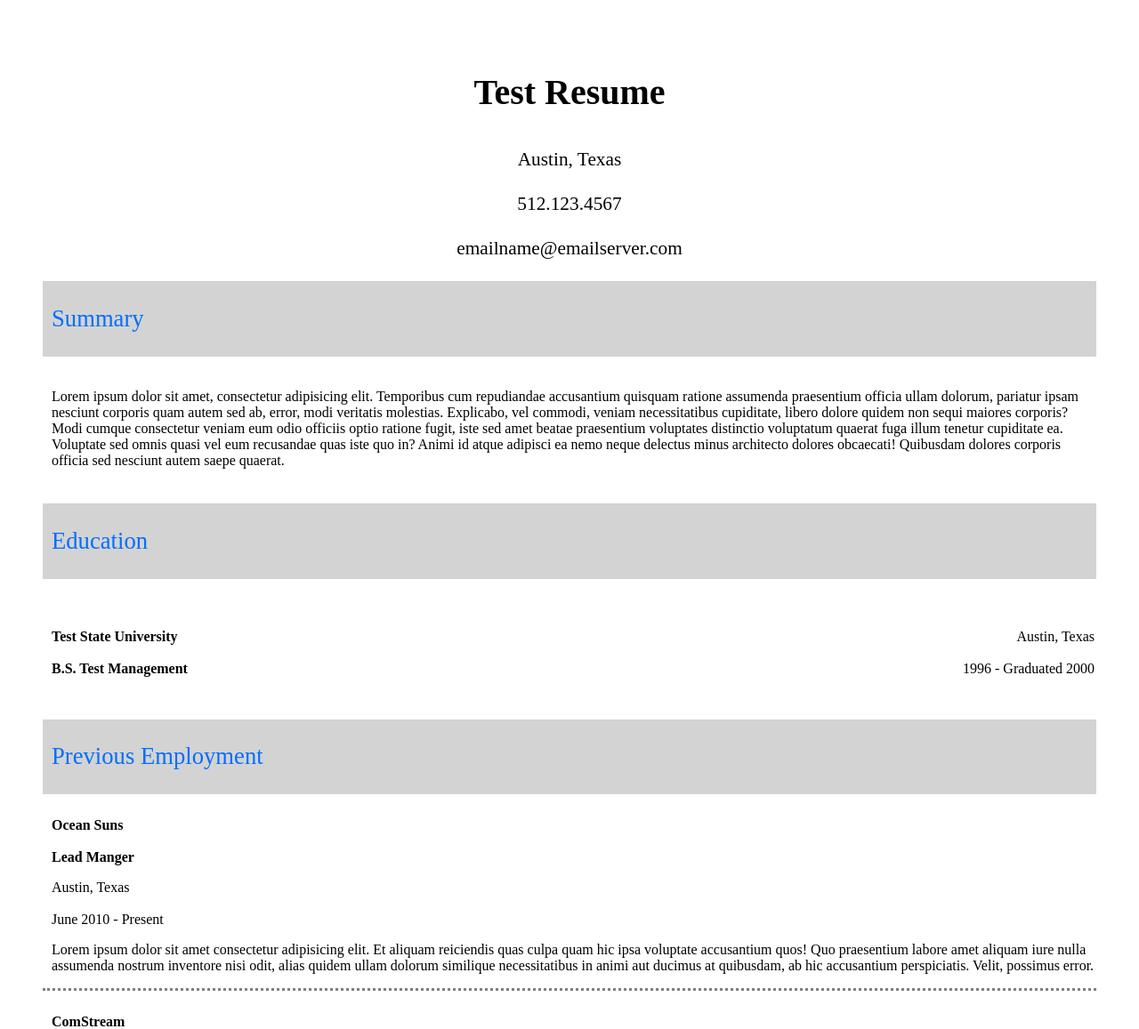
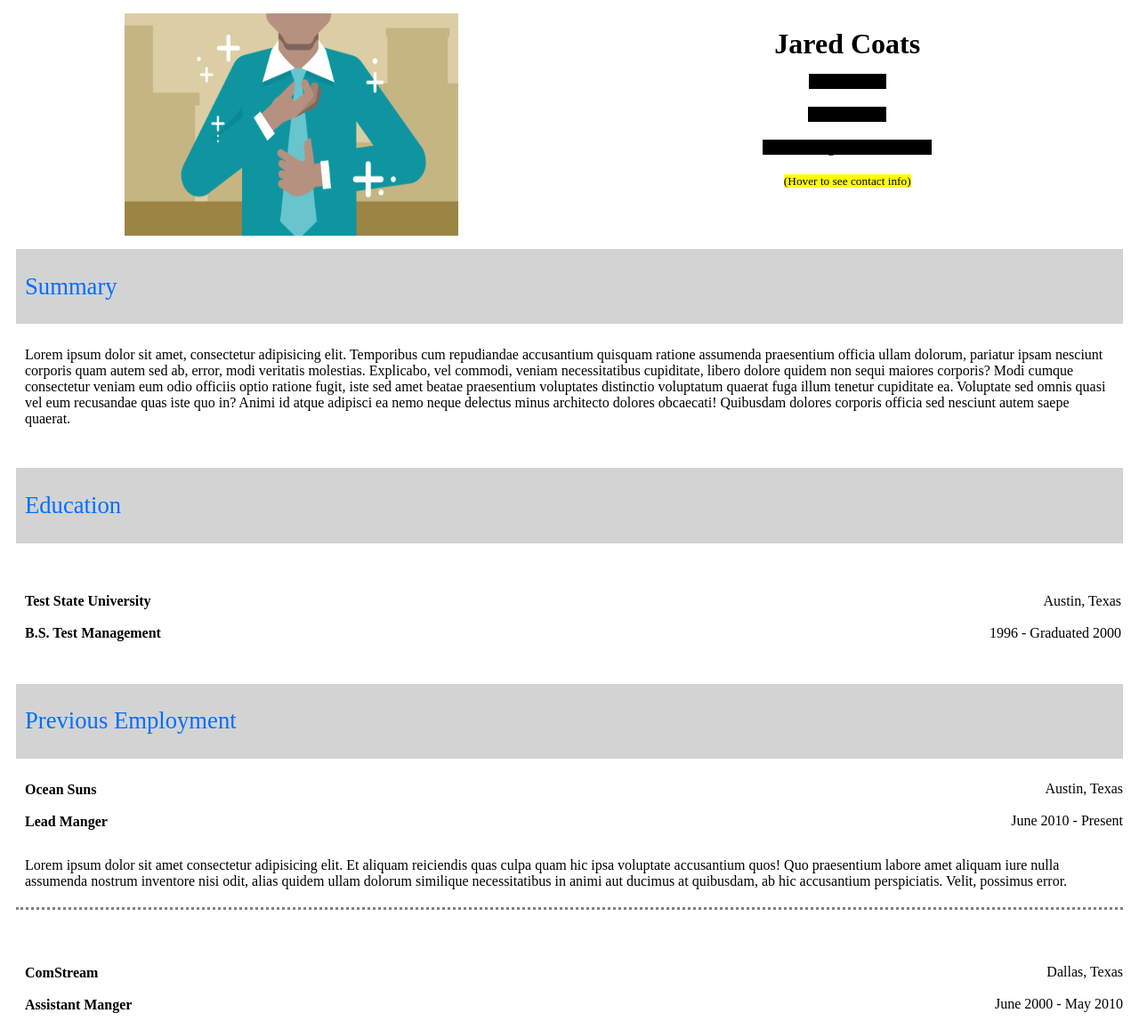
Before and after one commit to jared-coats24/ACA_web101_Jared_Coats, a plain HTML site: page myPortfolio/resume.html in a window 1280 px wide. Shown: the top 1157 px of the page at 89% size. Drawn offline with nearby package versions, Linux system fonts and the light colour scheme.

Commit message:
resume animation additions

```diff
--- a/myPortfolio/resume-style.css
+++ b/myPortfolio/resume-style.css
@@ -1,7 +1,7 @@
 body{
 }
 .grid-container {
-    margin: 40px;
+    margin: 10px;
     display: grid;
     grid-template-columns: 1fr;
     grid-template-rows: 1.25fr 0.25fr 0.75fr 0.25fr 0.5fr 0.25fr 1fr 1fr;
@@ -16,22 +16,62 @@ body{
       "employmentOceanSuns"
       "employmentComStream";
   }
+
   .header {
     grid-area: header;
     text-align: center;
+    display: grid;
+    grid-template-columns: 0.5fr 0.5fr;
+    grid-template-rows: 1fr;
+    gap: 0px 5px;
+    grid-template-areas:
+      "header-img header-text";
   }
+
+  .header-img {
+    grid-area: header-img;
+    height: 250px;
+    width: 375px;
+    margin: 5px;
+    background-color: white;
+    /* position: fixed; */
+  }
+
+img:hover {
+  opacity: 0;
+  }
+
+.header-text{
+    grid-area: header-text;
+  }
+
+h1:active {
+  animation: fade;
+}
+
+h1 span {
+    background-color: black;
+  }
+
+ h1 span:hover {
+    background-color: white;
+  }
+
   .summaryTitle {
     grid-area: summaryTitle;
     background-color: lightgray;
   }
+
   .summaryContent {
     grid-area: summaryContent;
-    padding-top: 20px;
+    padding: 10px;
   }
+
   .educationTitle {
     grid-area: educationTitle;
     background-color: lightgray;
   }
+
   .educationContent {
     grid-area: educationContent;
     padding-top: 40px;
@@ -42,20 +82,220 @@ body{
     grid-template-areas:
     "eduColumn1 eduColumn2";
   }
+
   .eduColumn1{
     grid-area: eduColumn1;
     text-align: left;
   }
+
   .eduColumn2{
     grid-area: eduColumn2;
     text-align: right;
   }
+
   .employmentTitle {
     grid-area: employmentTitle;
     background-color: lightgray;
   }
+
   .employmentOceanSuns {
     grid-area: employmentOceanSuns;
-    border-bottom: dotted grey;
-    padding-top: 10px;
   }
+
+  .employmentComStream {
+    grid-area: employmentComStream;
+  }
+
+  @media (min-width: 300px) {
+    .grid-container {
+      margin: 10px;
+      display: grid;
+      grid-template-columns: 1fr;
+      grid-template-rows: 1.25fr 0.15fr 0.5fr 0.15fr 0.40fr 0.15fr 0.5fr 0.5fr;
+      gap: 0px 0px;
+      grid-template-areas:
+        "header"
+        "summaryTitle"
+        "summaryContent"
+        "educationTitle"
+        "educationContent"
+        "employmentTitle"
+        "employmentOceanSuns"
+        "employmentComStream";
+    }
+
+    .header {
+      grid-area: header;
+      text-align: center;
+      display: grid;
+      grid-template-columns: 1fr;
+      grid-template-rows: 0.5 0.5fr;
+      gap: 0px 5px;
+      grid-template-areas:
+        "header-img"
+        "header-text";
+    }
+    .header-img {
+      grid-area: header-img;
+      height: 250px;
+      width: 375px;
+      display: block;
+      margin-left: auto;
+      margin-right: auto;
+    }
+
+    .header-img:hover {
+      color: red;
+    }
+
+    .header-text{
+      grid-area: header-text;
+    }
+    .summaryTitle {
+      grid-area: summaryTitle;
+      background-color: lightgray;
+    }
+
+    .summaryContent {
+      grid-area: summaryContent;
+      padding: 10px;
+    }
+
+    .educationTitle {
+      grid-area: educationTitle;
+      background-color: lightgray;
+    }
+
+    .educationContent {
+      grid-area: educationContent;
+      padding-top: 40px;
+      display: grid;
+      grid-template-columns: 1fr 1fr;
+      grid-template-rows: 1fr;
+      gap: 0px 0px;
+      grid-template-areas:
+      "eduColumn1 eduColumn2";
+    }
+
+    .eduColumn1{
+      grid-area: eduColumn1;
+      text-align: left;
+    }
+
+    .eduColumn2{
+      grid-area: eduColumn2;
+      text-align: right;
+    }
+
+    .employmentTitle {
+      grid-area: employmentTitle;
+      background-color: lightgray;
+    }
+
+    .employmentOceanSuns {
+      grid-area: employmentOceanSuns;
+    }
+
+    .employmentComStream {
+      grid-area: employmentComStream;
+    }
+
+}
+
+
+
+@media (min-width: 800px) {
+  .grid-container {
+    margin: 10px;
+    display: grid;
+    grid-template-columns: 1fr;
+    grid-template-rows: 1.25fr 0.25fr 0.75fr 0.25fr 0.5fr 0.25fr 1fr 1fr;
+    gap: 0px 0px;
+    grid-template-areas:
+      "header"
+      "summaryTitle"
+      "summaryContent"
+      "educationTitle"
+      "educationContent"
+      "employmentTitle"
+      "employmentOceanSuns"
+      "employmentComStream";
+  }
+
+  .header {
+    grid-area: header;
+    text-align: center;
+    display: grid;
+    grid-template-columns: 0.5fr 0.5fr;
+    grid-template-rows: 1fr;
+    gap: 0px 5px;
+    grid-template-areas:
+      "header-img header-text";
+  }
+  .header-img {
+    grid-area: header-img;
+    height: 250px;
+    width: 375px;
+    display: block;
+    margin-left: auto;
+    margin-right: auto;
+    padding-bottom: 10px;
+  }
+
+  .header-img:hover {
+    color: red;
+  }
+
+  .header-text{
+    grid-area: header-text;
+  }
+
+  .summaryTitle {
+    grid-area: summaryTitle;
+    background-color: lightgray;
+  }
+
+  .summaryContent {
+    grid-area: summaryContent;
+    padding: 10px;
+  }
+
+  .educationTitle {
+    grid-area: educationTitle;
+    background-color: lightgray;
+  }
+
+  .educationContent {
+    grid-area: educationContent;
+    padding-top: 40px;
+    display: grid;
+    grid-template-columns: 1fr 1fr;
+    grid-template-rows: 1fr;
+    gap: 0px 0px;
+    grid-template-areas:
+    "eduColumn1 eduColumn2";
+  }
+
+  .eduColumn1{
+    grid-area: eduColumn1;
+    text-align: left;
+  }
+
+  .eduColumn2{
+    grid-area: eduColumn2;
+    text-align: right;
+  }
+
+  .employmentTitle {
+    grid-area: employmentTitle;
+    background-color: lightgray;
+  }
+
+  .employmentOceanSuns {
+    grid-area: employmentOceanSuns;
+  }
+
+  .employmentComStream {
+    grid-area: employmentComStream;
+  }
+}
--- a/myPortfolio/resume.html
+++ b/myPortfolio/resume.html
@@ -4,17 +4,22 @@
     <meta charset="UTF-8">
     <meta name="viewport" content="width=device-width, initial-scale=1.0">
     <link rel="stylesheet" href="./resume-style.css">
+    <link rel="stylesheet" href="https://cdnjs.cloudflare.com/ajax/libs/animate.css/4.1.1/animate.min.css"
+  />
     <title>Resume</title>
 </head>
 <body>
     <div class="grid-container">
         <div class="header">
-            <p style="font-size: 30pt; font-weight: bold;">
-                Test Resume</p>
-            <p style="font-size: 16pt;">
+            <h1 class="animate__animated animate__fadeIn" style="font-size: 24pt; font-weight: bold;">
+                Jared Coats<br>
+            <span class= "contactInfo" style="font-size: 12pt; font-weight: normal;">
                 Austin, Texas<br>
-            <br>512.123.4567<br>
-            <br>emailname@emailserver.com</p>
+                512.123.4567<br>
+                emailname@emailserver.com</span>
+           <br><span style="font-size: 10pt; font-weight: normal; background-color: yellow;">
+           (Hover to see contact info)</span></h1>
+            <img class="header-img" style="animation: animate__fadeIn;" src="./professional-image.jpg">
         </div>
         <div class="summaryTitle">
             <p style="font-size: 20pt; color: rgb(0, 110, 255); padding-left: 10px;">Summary</p>
@@ -40,28 +45,38 @@
             <p style="font-size: 20pt; color: rgb(0, 110, 255); padding-left: 10px;">Previous Employment</p>
         </div>
         <div class="employmentOceanSuns">
-            <p style="font-weight:bold; padding-left: 10px;">
-                Ocean Suns<br>
-                <br>Lead Manger
-                    <p style="font-weight:normal; padding-left: 10px;">
-                        Austin, Texas<br>
-                    <br>June 2010 - Present
+            <div class="osTitle" style="column-count: 2;">
+                <p style="font-weight:bold; padding-left: 10px; padding-top: 10px;">
+                    Ocean Suns <br><br>
+                    Lead Manger
                 </p>
-                <p style="padding-left: 10px;">
+                <p style="font-weight:normal; text-align: right; padding-top: 25px;">
+                    Austin, Texas<br><br>
+                    June 2010 - Present
+                </p>
+            </div>
+
+            <p class="employmentOSContent" style="padding-left: 10px; border-bottom: dotted grey; padding-bottom: 20px;">
                 Lorem ipsum dolor sit amet consectetur adipisicing elit. Et aliquam reiciendis quas culpa quam hic ipsa voluptate accusantium quos! Quo praesentium labore amet aliquam iure nulla assumenda nostrum inventore nisi odit, alias quidem ullam dolorum similique necessitatibus in animi aut ducimus at quibusdam, ab hic accusantium perspiciatis. Velit, possimus error.
             </p>
         </div>
+
         <div class="employmentComStream">
-                <p class="csTitle" style="font-weight:bold; padding-left: 10px; padding-top: 10px;">
-                ComStream<br>
-                <br>Assistant Manger
-                    <p style="font-weight:normal; padding-left: 10px;">
-                        Dallas, Texas<br>
-                        <br>June 2000 - May 2010
+            <div class="csTitle" style="column-count: 2;">
+                <p style="font-weight:bold; padding-left: 10px;">
+
+                    ComStream<br><br>
+                    Assistant Manger
                 </p>
+                 <p style="font-weight:normal; text-align: right; padding-top: 15px;">
+
+                            Dallas, Texas<br><br>
+                            June 2000 - May 2010
                 </p>
-            <p style="padding-left: 10px;">
+            </div>
+            <p class="employmentCSContent" style="padding-left: 10px;">
                 Lorem ipsum dolor sit amet consectetur adipisicing elit. Dolore non laboriosam nobis porro voluptatem laudantium voluptate! Repudiandae, doloribus quis quisquam ratione quasi alias odit hic aspernatur obcaecati eaque tempora? Sunt rerum quidem magnam voluptatum exercitationem dolorum assumenda rem maxime aut?
+
             </p>
         </div>
     </div>
```
Also changed, not shown: myPortfolio/fizzbuzz.html (added, +17 -0 lines), myPortfolio/fizzbuzz.js (added, +34 -0 lines), myPortfolio/rotateList.html (added, +29 -0 lines). Lines whose indentation alone changed are shown as unchanged.
